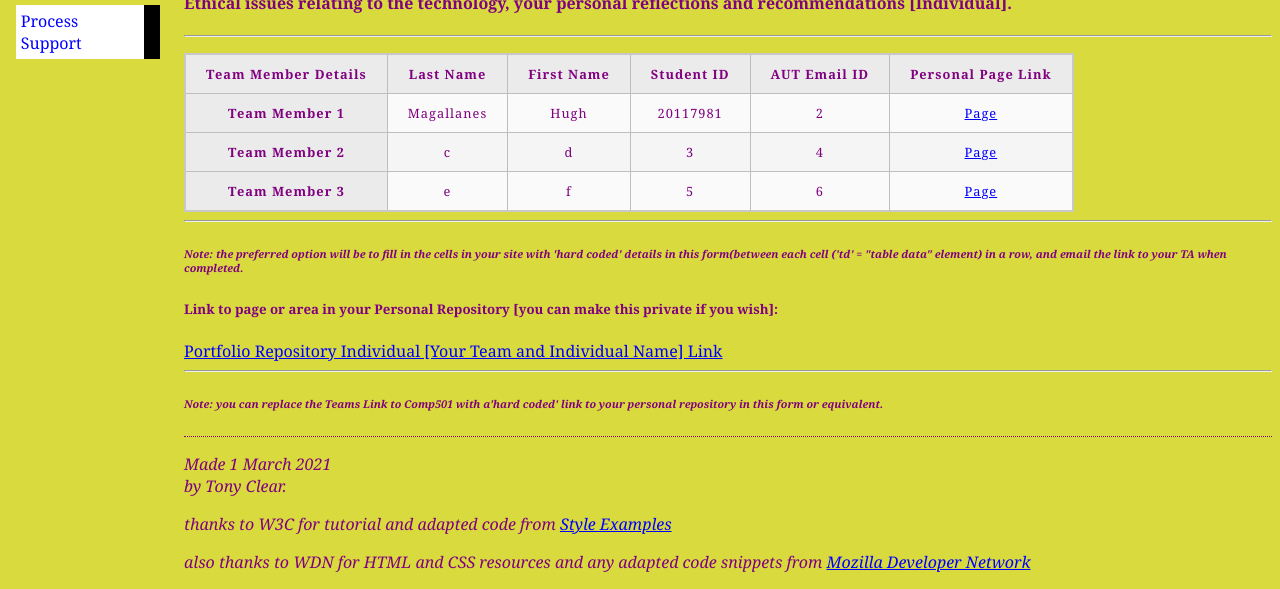
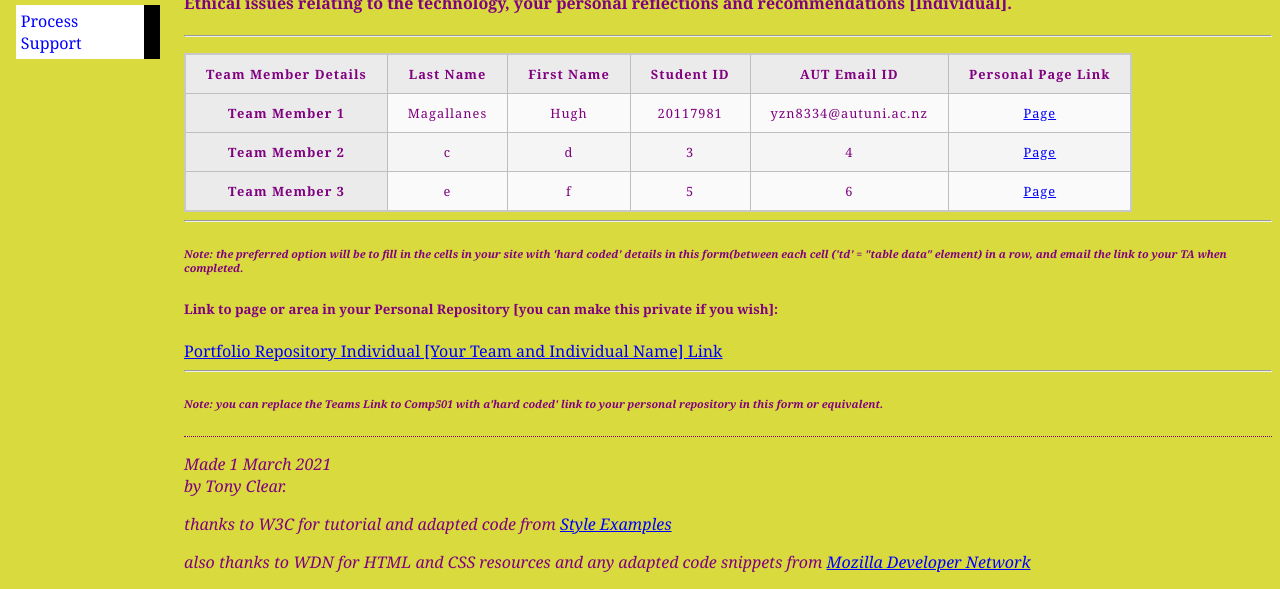
Before and after one commit to alphaaa77/alphaaa77.github.io, a plain HTML site: page misc/ethics.html in a window 1280 px wide. Shown: the part 334-923 px from the top of the page. Drawn offline with Linux system fonts and the light colour scheme.

Commit message:
Update ethics.html

```diff
--- a/misc/ethics.html
+++ b/misc/ethics.html
@@ -47,7 +47,7 @@
 		<td>Magallanes</td>
 		<td>Hugh</td>
         <td>20117981</td>
-		<td>2</td>
+		<td>yzn8334@autuni.ac.nz</td>
 		<td><a href="team1.html">Page</a> </td>
    </tr>
 	<p align = "left"></p>
```
